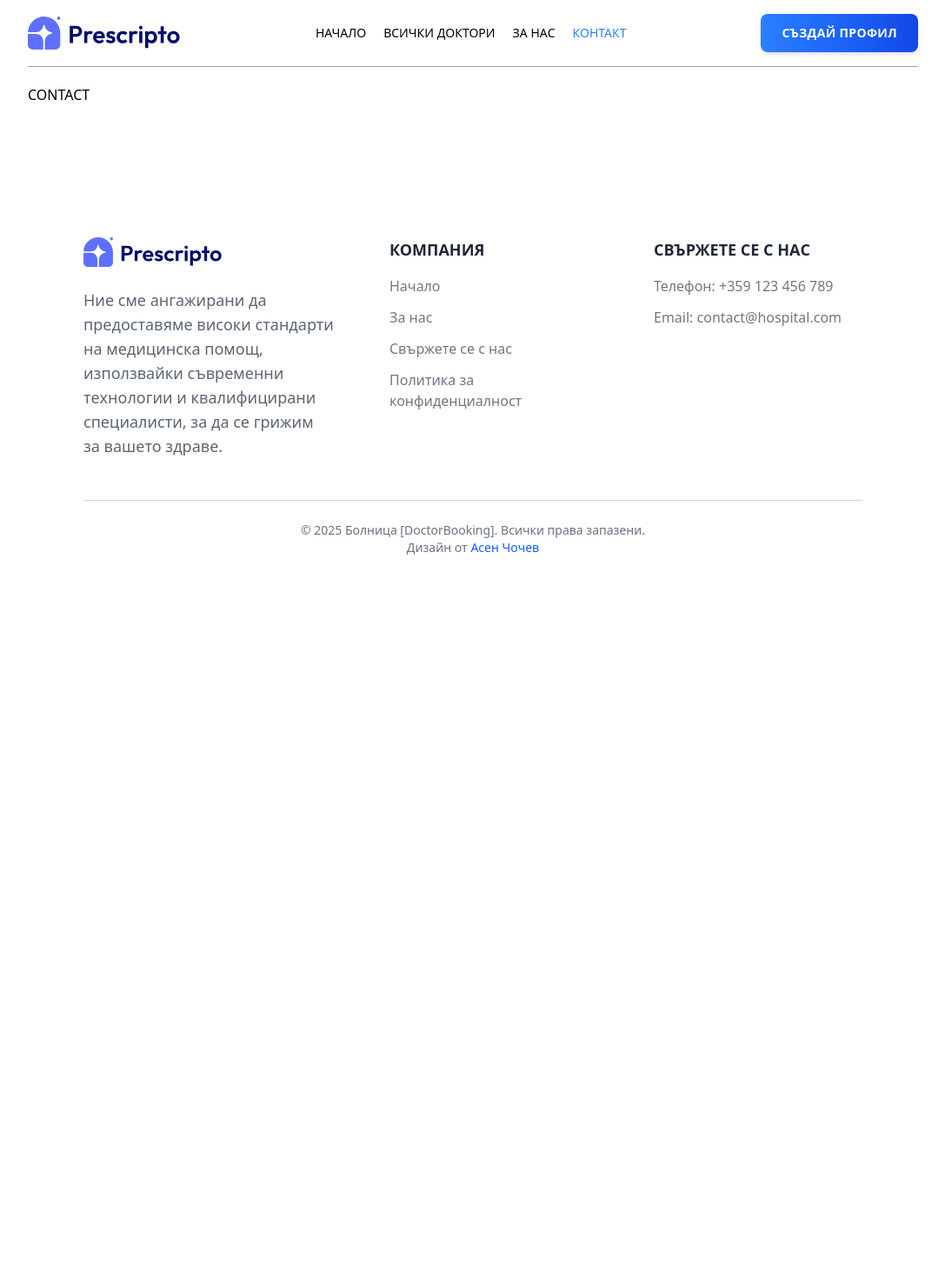
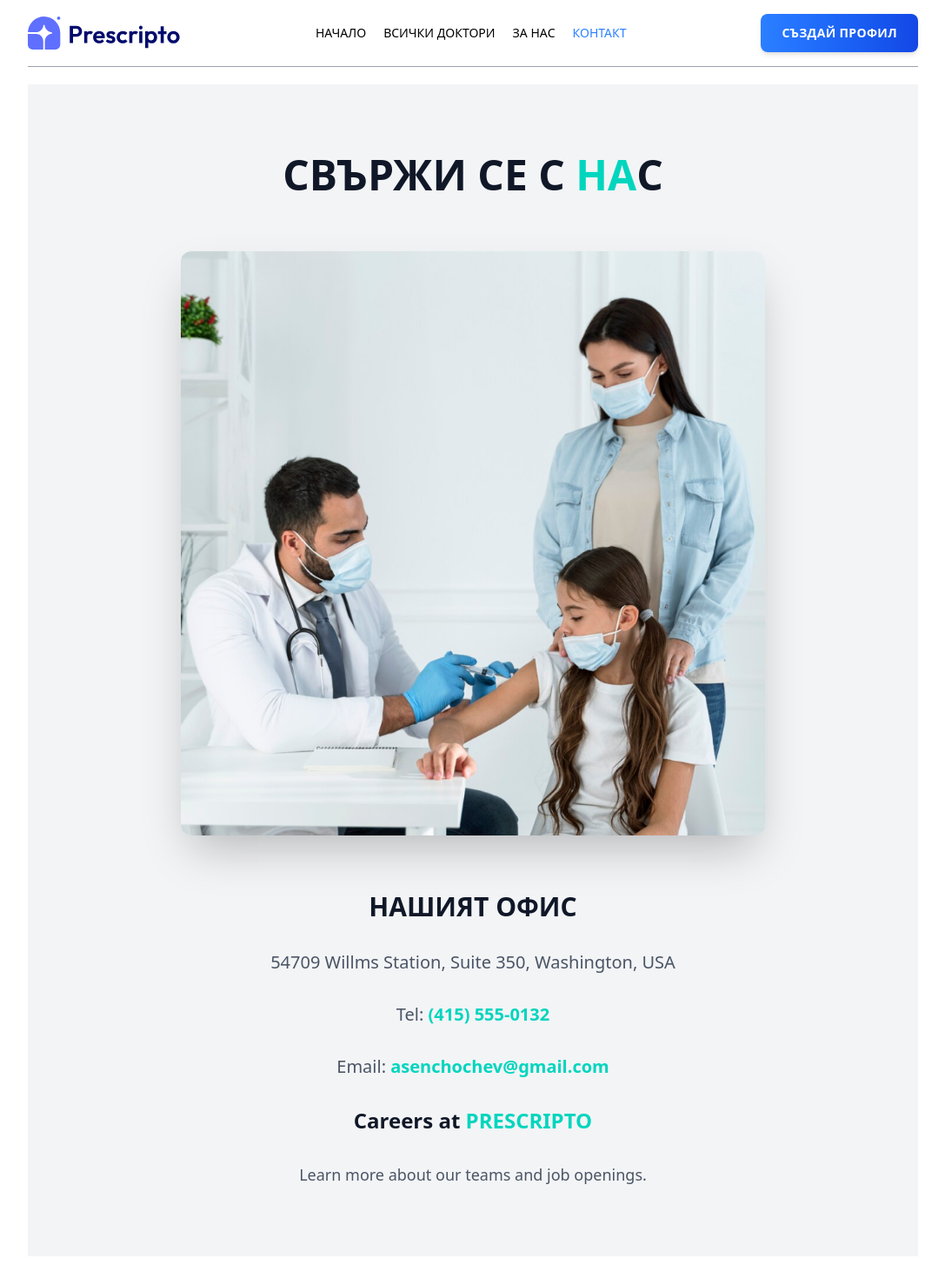
Before and after one commit to asenchochev/my-react-app, a React (Vite) app in the folder frontend/: page /contact in a window 1280 px wide. Shown: the top 1470 px of the page at 87% size, without its empty margins (96-1183 px from the left). Before the commit the page ends 800 px from the top, so only its background shows below. Built offline with nearby package versions, Linux system fonts and the light colour scheme.

Commit message:
Created and updated Contact.jsx

```diff
--- a/frontend/src/pages/Contact.jsx
+++ b/frontend/src/pages/Contact.jsx
@@ -1,11 +1,93 @@
-import React from 'react'
+import React from 'react';
+import { assets } from '../assets/assets';
+import { motion } from 'framer-motion';
 
 const Contact = () => {
   return (
-    <div>
-      <h1>CONTACT</h1>
+    <div className="bg-gray-100 py-20 px-6 md:px-12 lg:px-24 text-gray-800">
+      {/* Заглавие със стил */}
+      <motion.p
+        className="text-5xl font-extrabold text-center text-gray-900 mb-16"
+        initial={{ opacity: 0, y: -50 }}
+        animate={{ opacity: 1, y: 0 }}
+        transition={{ duration: 1.2, ease: "easeOut" }}
+      >
+        СВЪРЖИ СЕ С <span className="text-teal-400">НА</span>С
+      </motion.p>
+
+      {/* Секция с изображение */}
+      <motion.div
+        className="text-center mb-16"
+        initial={{ opacity: 0, scale: 0.8 }}
+        animate={{ opacity: 1, scale: 1 }}
+        transition={{ duration: 1.2, ease: "easeOut" }}
+      >
+        <img
+          src={assets.contact_image}
+          alt="Contact Us"
+          className="w-full max-w-2xl mx-auto rounded-xl shadow-2xl"
+        />
+      </motion.div>
+
+      {/* Контактна информация */}
+      <div className="max-w-3xl mx-auto space-y-8 text-center">
+        <motion.p
+          className="text-3xl font-bold text-gray-900"
+          initial={{ opacity: 0, x: -100 }}
+          animate={{ opacity: 1, x: 0 }}
+          transition={{ duration: 1.5 }}
+        >
+          НАШИЯТ ОФИС
+        </motion.p>
+
+        <motion.p
+          className="text-xl text-gray-600"
+          initial={{ opacity: 0 }}
+          animate={{ opacity: 1 }}
+          transition={{ duration: 1.7 }}
+        >
+          54709 Willms Station, Suite 350, Washington, USA
+        </motion.p>
+
+        <motion.p
+          className="text-xl text-gray-600"
+          initial={{ opacity: 0 }}
+          animate={{ opacity: 1 }}
+          transition={{ duration: 1.9 }}
+        >
+          Tel: <span className="font-semibold text-teal-400">(415) 555‑0132</span>
+        </motion.p>
+
+        <motion.p
+          className="text-xl text-gray-600"
+          initial={{ opacity: 0 }}
+          animate={{ opacity: 1 }}
+          transition={{ duration: 2 }}
+        >
+          Email: <span className="font-semibold text-teal-400">asenchochev@gmail.com</span>
+        </motion.p>
+
+        {/* Секция за кариера */}
+        <motion.p
+          className="text-2xl font-semibold text-gray-900"
+          initial={{ opacity: 0 }}
+          animate={{ opacity: 1 }}
+          transition={{ duration: 2.2 }}
+        >
+          Careers at <span className="text-teal-400">PRESCRIPTO</span>
+        </motion.p>
+
+        <motion.p
+          className="text-lg text-gray-600"
+          initial={{ opacity: 0 }}
+          animate={{ opacity: 1 }}
+          transition={{ duration: 2.4 }}
+        >
+          Learn more about our teams and job openings.
+        </motion.p>
+      </div>
     </div>
-  )
-}
+  );
+};
 
-export default Contact
+export default Contact;
```
